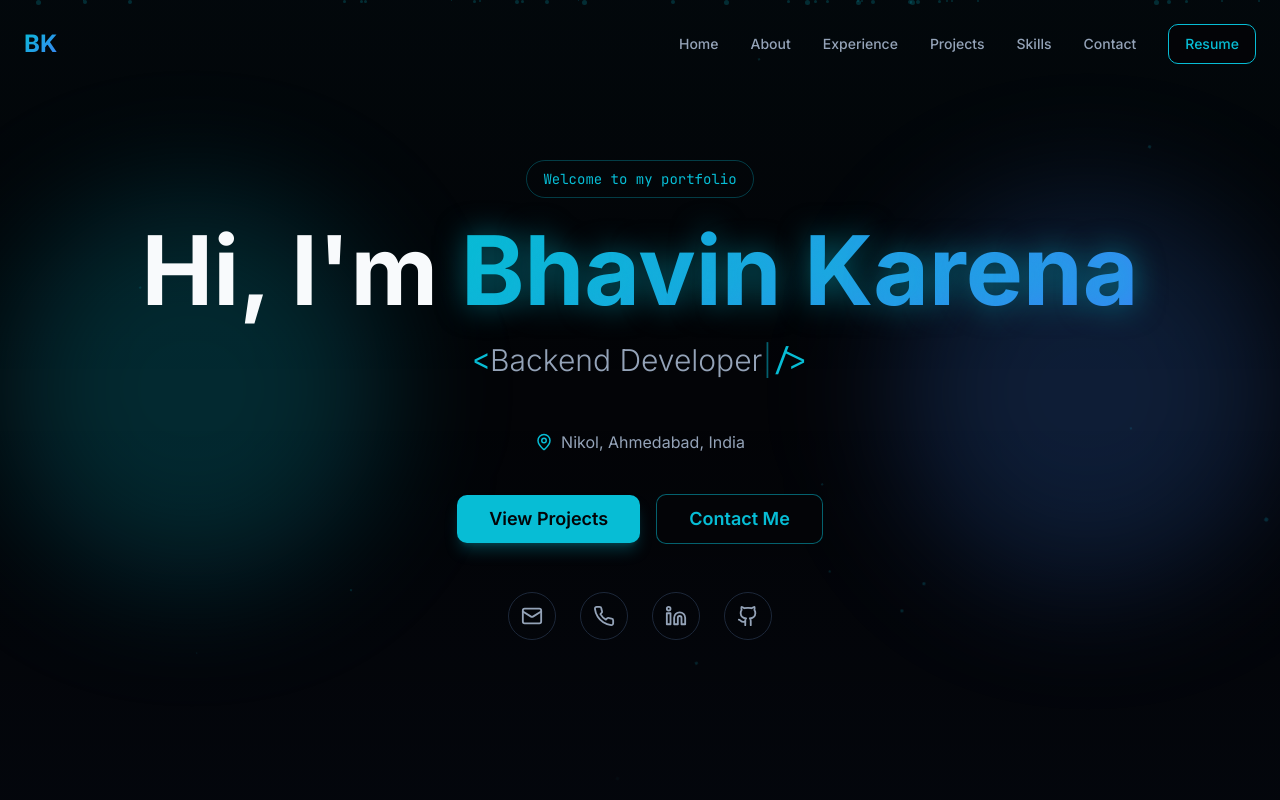
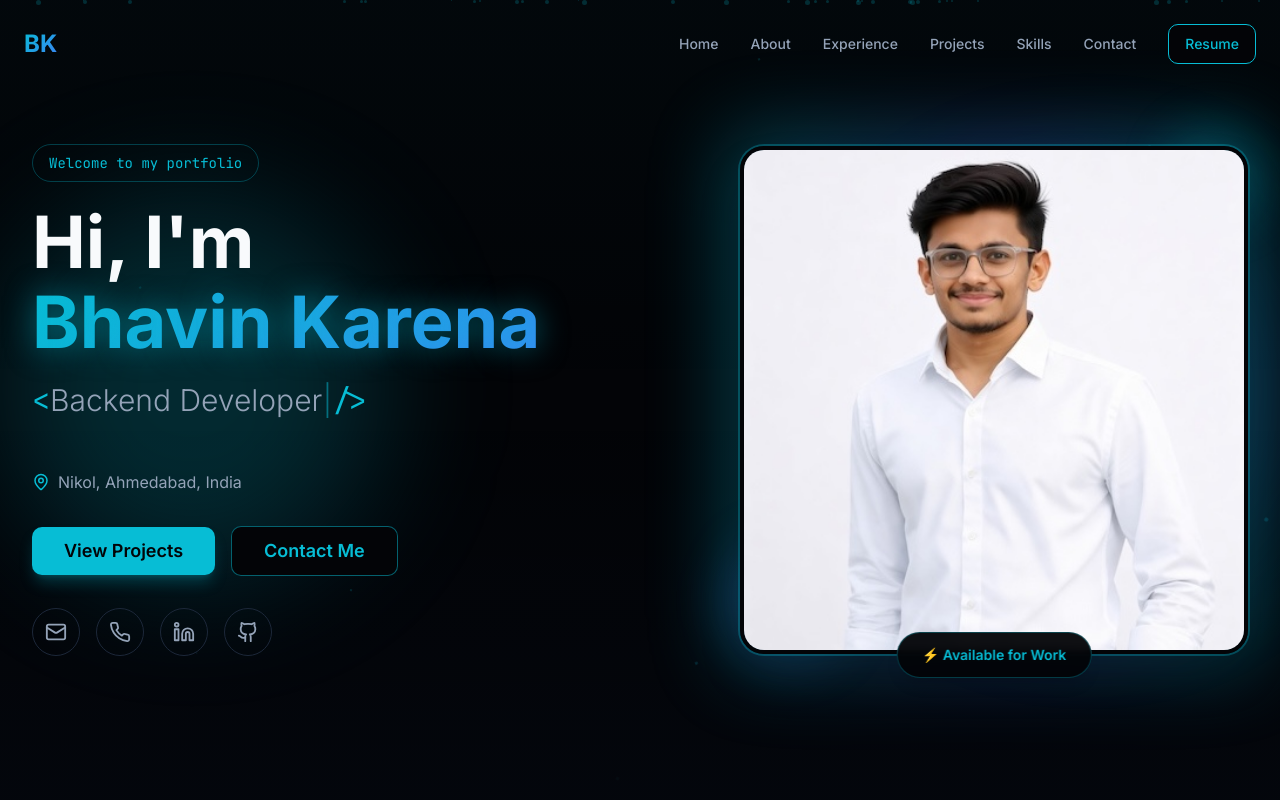
Before and after one commit to bhavinkarena/Portfolio, a React (Vite) app: page / in a window 1280 px wide. Shown: the top 800 px of the page. Built offline with nearby package versions, Linux system fonts and the light colour scheme.

Commit message:
Add profile photo

```diff
--- a/src/components/HeroSection.jsx
+++ b/src/components/HeroSection.jsx
@@ -1,5 +1,5 @@
 import { useEffect, useState } from 'react';
-import { MapPin, Mail, Phone, Linkedin, Github, ArrowDown } from 'lucide-react';
+import { MapPin, Mail, Phone, Linkedin, Github } from 'lucide-react';
 import { Button } from '@/components/ui/button';
 
 const roles = ['Full-Stack Developer', 'Backend Developer', 'React Developer', 'AI Integration Specialist'];
@@ -43,25 +43,29 @@ const HeroSection = () => {
   ];
 
   return (
-    <section id="home" className="min-h-screen flex items-center justify-center relative overflow-hidden">
+    <section id="home" className="min-h-screen flex items-center justify-center relative overflow-hidden py-20">
       {/* Gradient orbs */}
       <div className="absolute top-1/4 left-0 w-64 md:w-96 h-64 md:h-96 bg-primary/20 rounded-full blur-3xl animate-float" />
       <div className="absolute bottom-1/4 right-0 w-64 md:w-96 h-64 md:h-96 bg-secondary/20 rounded-full blur-3xl animate-float" style={{ animationDelay: '3s' }} />
 
-      <div className="w-full px-4 md:container md:mx-auto text-center relative z-10">
+      <div className="w-full px-4 md:container md:mx-auto relative z-10">
+        <div className="grid lg:grid-cols-2 gap-12 lg:gap-16 items-center">
+
+          {/* Left Side - Content */}
+          <div className="order-2 lg:order-1 text-center lg:text-left">
             <div className="opacity-0 animate-fade-up">
               <span className="inline-block px-4 py-2 rounded-full border border-primary/30 text-primary text-sm font-mono mb-6">
                 Welcome to my portfolio
               </span>
             </div>
 
-        <h1 className="text-4xl sm:text-5xl md:text-7xl lg:text-8xl font-bold mb-6 opacity-0 animate-fade-up delay-100">
+            <h1 className="text-4xl sm:text-5xl md:text-6xl lg:text-7xl font-bold mb-6 opacity-0 animate-fade-up delay-100">
               <span className="text-foreground">Hi, I'm </span>
-          <span className="gradient-text glow-text">Bhavin Karena</span>
+              <span className="gradient-text glow-text block mt-2">Bhavin Karena</span>
             </h1>
 
             <div className="h-12 md:h-16 mb-6 opacity-0 animate-fade-up delay-200">
-          <p className="text-xl md:text-3xl text-muted-foreground font-light">
+              <p className="text-xl md:text-2xl lg:text-3xl text-muted-foreground font-light">
                 <span className="text-primary font-mono">&lt;</span>
                 {displayText}
                 <span className="animate-pulse text-primary">|</span>
@@ -69,15 +73,15 @@ const HeroSection = () => {
               </p>
             </div>
 
-        <div className="flex items-center justify-center gap-2 text-muted-foreground mb-10 opacity-0 animate-fade-up delay-300">
+            <div className="flex items-center justify-center lg:justify-start gap-2 text-muted-foreground mb-8 opacity-0 animate-fade-up delay-300">
               <MapPin size={18} className="text-primary" />
               <span>Nikol, Ahmedabad, India</span>
             </div>
 
-        <div className="flex flex-col sm:flex-row items-center justify-center gap-4 mb-12 opacity-0 animate-fade-up delay-400">
+            <div className="flex flex-col sm:flex-row items-center justify-center lg:justify-start gap-4 mb-8 opacity-0 animate-fade-up delay-400">
               <Button
                 size="lg"
-            className="bg-primary text-primary-foreground hover:bg-primary/90 px-8 py-6 text-lg font-semibold shadow-lg shadow-primary/25 hover:shadow-primary/40 transition-all duration-300"
+                className="bg-primary text-primary-foreground hover:bg-primary/90 px-8 py-6 text-lg font-semibold shadow-lg shadow-primary/25 hover:shadow-primary/40 transition-all duration-300 w-full sm:w-auto"
                 onClick={() => document.getElementById('projects')?.scrollIntoView({ behavior: 'smooth' })}
               >
                 View Projects
@@ -85,14 +89,14 @@ const HeroSection = () => {
               <Button
                 size="lg"
                 variant="outline"
-            className="border-primary/50 text-primary hover:bg-primary/10 px-8 py-6 text-lg font-semibold transition-all duration-300"
+                className="border-primary/50 text-primary hover:bg-primary/10 px-8 py-6 text-lg font-semibold transition-all duration-300 w-full sm:w-auto"
                 onClick={() => document.getElementById('contact')?.scrollIntoView({ behavior: 'smooth' })}
               >
                 Contact Me
               </Button>
             </div>
 
-        <div className="flex items-center justify-center gap-6 opacity-0 animate-fade-up delay-500">
+            <div className="flex items-center justify-center lg:justify-start gap-4 opacity-0 animate-fade-up delay-500">
               {socialLinks.map((social) => (
                 <a
                   key={social.label}
@@ -107,6 +111,41 @@ const HeroSection = () => {
               ))}
             </div>
           </div>
+
+          {/* Right Side - Profile Photo */}
+          <div className="order-1 lg:order-2 flex justify-center lg:justify-end opacity-0 animate-fade-up delay-100">
+            <div className="relative group">
+              {/* Animated gradient background */}
+              <div className="absolute -inset-4 bg-gradient-to-r from-primary via-secondary to-primary rounded-3xl blur-2xl opacity-30 group-hover:opacity-50 animate-pulse transition duration-1000"></div>
+
+              {/* Decorative elements */}
+              <div className="absolute -top-4 -right-4 w-24 h-24 bg-primary/20 rounded-full blur-xl animate-float"></div>
+              <div className="absolute -bottom-4 -left-4 w-32 h-32 bg-secondary/20 rounded-full blur-xl animate-float" style={{ animationDelay: '2s' }}></div>
+
+              {/* Main photo container */}
+              <div className="relative">
+                <div className="relative overflow-hidden rounded-3xl border-4 border-background shadow-2xl ring-2 ring-primary/30 group-hover:ring-primary/60 transition-all duration-500">
+                  <img
+                    src="/profile.jpeg"
+                    alt="Bhavin Karena - Full Stack Developer"
+                    className="w-72 h-72 sm:w-96 sm:h-96 lg:w-[450px] lg:h-[450px] xl:w-[500px] xl:h-[500px] object-cover group-hover:scale-110 transition-transform duration-700"
+                  />
+                  {/* Overlay gradient */}
+                  <div className="absolute inset-0 bg-gradient-to-t from-background/80 via-transparent to-transparent opacity-0 group-hover:opacity-100 transition-opacity duration-500"></div>
+                </div>
+
+                {/* Floating badge */}
+                <div className="absolute -bottom-6 left-1/2 -translate-x-1/2 px-6 py-3 bg-background/95 backdrop-blur-sm border border-primary/30 rounded-full shadow-lg">
+                  <p className="text-sm font-semibold text-primary whitespace-nowrap">
+                    ⚡ Available for Work
+                  </p>
+                </div>
+              </div>
+            </div>
+          </div>
+
+        </div>
+      </div>
     </section>
   );
 };
```
Also changed, not shown: public/profile.jpeg (added). Lines whose indentation alone changed are shown as unchanged.
